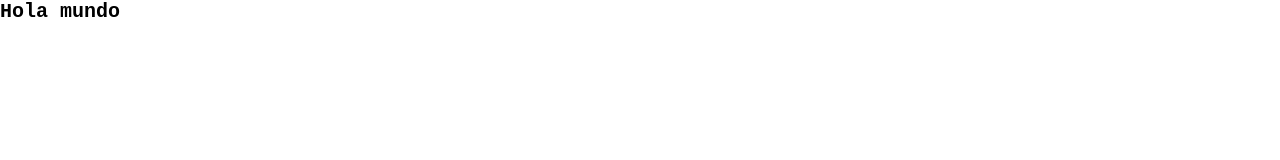
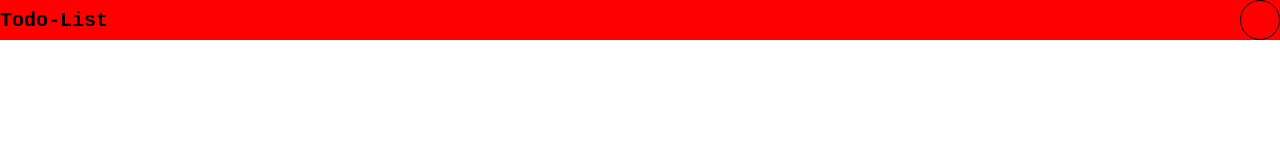
Before and after one commit to Kristhellfp/todo-list, a plain HTML site: page paginas/dashboard.html in a window 1280 px wide. Drawn offline with Linux system fonts and the light colour scheme.

Commit message:
ClaseHeader

```diff
--- /dev/null
+++ b/componentes/header/headerComponent.css
@@ -0,0 +1,20 @@
+header {
+    background-color: red;
+
+    display: grid;
+    grid-template-columns: 1fr 20rem auto;
+    align-items: center;
+    gap: 1rem;
+}
+
+.div-tares{
+    max-width: 30rem;
+    height: 100%;
+}
+
+.div-logo-usuario {
+    width: 4rem;
+    height: 4rem;
+    border-radius: 100%;
+    border: 1px solid black;
+}
--- /dev/null
+++ b/componentes/header/headerComponent.js
@@ -0,0 +1,17 @@
+export function header() {
+let header = document.createElement('header')
+
+let h1 =  document.createElement('h1');
+h1.innerText = "Todo-List";
+header.appendChild(h1);
+
+let divTareas = document.createElement('div');
+divTareas.className = "div-tareas";
+header.appendChild(divTareas);
+
+let divLogoUsuario = document.createElement('div');
+divLogoUsuario.className = "div-logo-usuario";
+header.appendChild(divLogoUsuario);
+
+return header
+}
--- a/paginas/dashboard.html
+++ b/paginas/dashboard.html
@@ -5,6 +5,8 @@
     <meta name="viewport" content="width=device-width, initial-scale=1.0">
     <title>Dashboard</title>
     <link rel="stylesheet" href="../config.css">
+    <link rel="stylesheet" href="../componentes/header/headerComponent.css">
+
 </head>
 <body>
 
--- a/vistas/dashboardView.js
+++ b/vistas/dashboardView.js
@@ -1,9 +1,11 @@
+import { header } from "../componentes/header/headerComponent.js";
+
 export function dashboard() {
 
  let seccion = document.createElement('seccion');
-    let h1 = document.createElement ('h1');
-    h1.innerText = "Hola mundo"
-    seccion.appendChild(h1);
+
+//header
+seccion.appendChild(header());
 
 return seccion;
 
```
Also changed, not shown: componentes/footer/footerComponentes.css (added), componentes/footer/footerComponentes.js (added), modulos/header/headerComponentes.css (deleted), modulos/header/headerComponentes.js (deleted).
